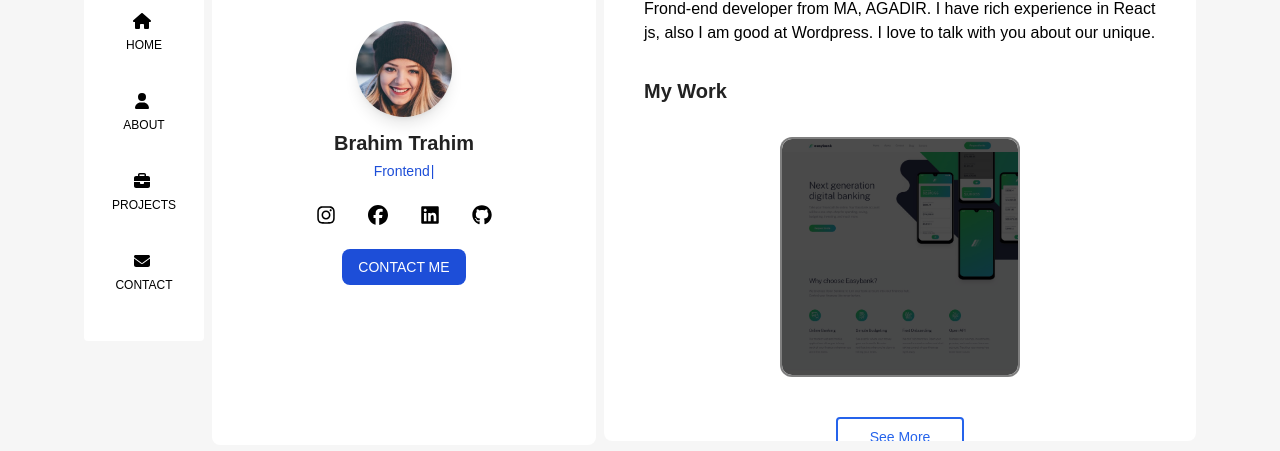
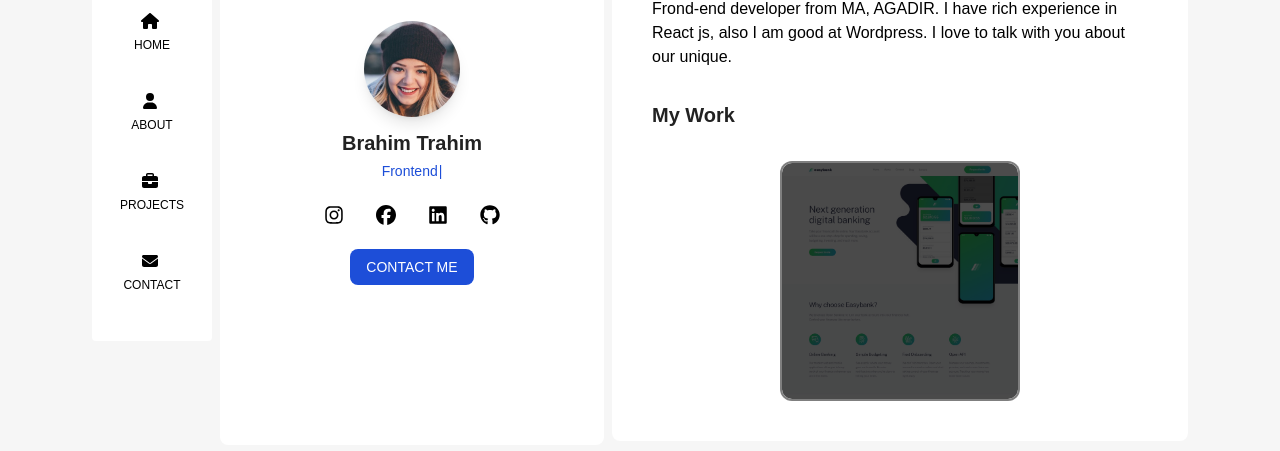
Before and after one commit to ibrahimtrahim/bra-portfolio, a React (Create React App) app: page / in a window 1280 px wide. Shown: the part 239-690 px from the top of the page. Built offline with nearby package versions, Linux system fonts and the light colour scheme; a web font is replaced by a local one.

Commit message:
block's width

```diff
--- a/package.json
+++ b/package.json
@@ -14,6 +14,9 @@
     "react-router-dom": "^6.21.3",
     "react-scripts": "5.0.1",
     "react-toggle-dark-mode": "^1.1.1",
+    "react-tsparticles": "^2.12.2",
+    "tsparticles": "^3.2.1",
+    "tsparticles-slim": "^2.12.0",
     "typewriter-effect": "^2.21.0",
     "web-vitals": "^2.1.4"
   },
--- a/src/App.js
+++ b/src/App.js
@@ -2,6 +2,7 @@ import './App.css';
 import Header from './component/Header';
 import Hero from './component/Hero';
 import AllRoutes from './routes/AllRoutes';
+
 
 
 function App() {
--- a/src/component/Switcher.js
+++ b/src/component/Switcher.js
@@ -16,7 +16,7 @@ export default function Switcher() {
     return (
         <>
             <DarkModeSwitch
-                style={{ marginBottom: "2rem" , marginLeft: "12px", marginTop: "15px"  } }
+                style={{ marginBottom: "2rem" , marginLeft: "24px", marginTop: "15px"  } }
                 checked={darkSide}
                 onChange={toggleDarkMode}
                 size={25}
--- a/src/screens/About.js
+++ b/src/screens/About.js
@@ -3,7 +3,7 @@ import React from 'react';
 
 const About = () => {
   return (
-    <section className='max-w-xl max-h-[560px] bg-white dark:bg-dark-primary lg:rounded-lg overflow-hidden py-10 px-10'>
+    <section className='lg:max-w-xl lg:max-h-[560px] bg-white dark:bg-dark-primary lg:rounded-lg overflow-hidden p-10'>
         <h2 className='font-semibold text-xl font-lekton text-dark-primary dark:text-white mb-4'>About Me</h2>
         <p className='font-semibold text-base font-lekton dark:text-txt-clr mb-2'>
         Hello! 👋 I’m Brahim Trahim.
--- a/src/screens/Contact.js
+++ b/src/screens/Contact.js
@@ -3,7 +3,7 @@ import React from 'react';
 const Contact = () => {
   return (
     <div>
-      <div class="bg-white dark:bg-dark-primary lg:rounded-lg lg:w-[37rem] lg:max-h-[35rem] py-10 px-10">
+      <div class="bg-white dark:bg-dark-primary lg:rounded-lg lg:w-[36rem] lg:h-[560px] py-10 px-10">
         <form action="#" class="space-y-8">
           <div>
             <label for="email" class="font-lekton font-semibold dark:text-txt-clr block mb-2 text-sm">Full Name</label>
--- a/src/screens/Home.js
+++ b/src/screens/Home.js
@@ -5,7 +5,7 @@ const Home = (props) => {
   const {title, link, img } = props;
 
   return (
-    <section className='lg:scrollbar-w-1.5 lg:scrollbar-h-1.5 lg:scrollbar-track-bg-slate-500/50  dark:lg:scrollbar-track-bg-transparent dark:lg:scrollbar-thumb-bg-transparent lg:scrollbar-rounded bg-white dark:bg-dark-primary lg:rounded-lg lg:overflow-y-auto lg:w-[37rem] lg:max-h-[35rem] py-10 px-10'>
+    <section className='lg:scrollbar-w-1.5 lg:scrollbar-h-1.5 lg:scrollbar-track-bg-slate-500/50  dark:lg:scrollbar-track-bg-transparent dark:lg:scrollbar-thumb-bg-transparent lg:scrollbar-rounded bg-white dark:bg-dark-primary lg:rounded-lg lg:overflow-y-auto lg:max-w-xl lg:max-h-[560px] py-10 px-10'>
           <h2 className='font-semibold text-xl font-lekton text-dark-primary dark:text-white mb-4'>About Me</h2>
           <p className='font-semibold text-base font-lekton dark:text-txt-clr mb-2'>
           Hello! 👋 I’m Brahim Trahim.
--- a/src/screens/Projects.js
+++ b/src/screens/Projects.js
@@ -4,7 +4,7 @@ import INFO from '../data/datauser';
 
 const Projects = () => {
   return (
-    <section className="flex flex-wrap justify-center items-center lg:scrollbar-w-1.5 lg:scrollbar-h-1.5 lg:scrollbar-track-bg-transparent lg:scrollbar-thumb-bg-slate-500/50 lg:scrollbar-rounded bg-white dark:bg-dark-primary lg:rounded-lg lg:overflow-y-auto lg:w-[35rem] lg:max-h-[35rem] p-4">
+    <section className="flex flex-wrap justify-center items-center lg:scrollbar-w-1.5 lg:scrollbar-h-1.5 lg:scrollbar-track-bg-transparent lg:scrollbar-thumb-bg-slate-500/50 lg:scrollbar-rounded bg-white dark:bg-dark-primary lg:rounded-lg lg:overflow-y-auto lg:max-w-xl lg:max-h-[560px] p-4">
       {INFO.projects.map((project, index) => (
         <div key={index}>
           <ProjectCard
--- a/tailwind.config.js
+++ b/tailwind.config.js
@@ -15,7 +15,7 @@ module.exports = {
       },
       spacing: {
         '72px': '72px',
-        '128': '37rem'
+        '128': '36rem'
       }
     },
   },
```
Also changed, not shown: 1 other file (tests, documents, lock files or other folders).
